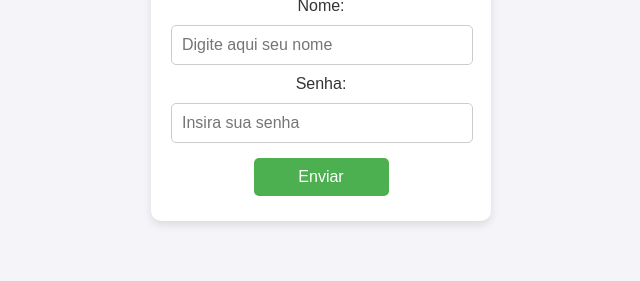
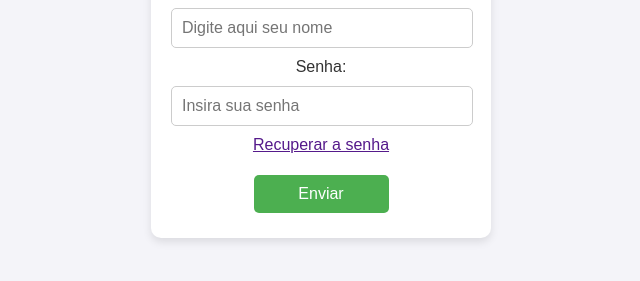
Before and after one commit to GabrielDanteCandido/Aula01DevOps, a plain HTML site: page index.html in a window 1280 px wide. Shown: the part 333-614 px from the top of the page, without its empty margins (319-959 px from the left). Drawn offline with Linux system fonts and the light colour scheme.

Commit message:
adcionado link recuperar senha

```diff
--- a/index.html
+++ b/index.html
@@ -29,6 +29,7 @@ function sugerirSenha(campoSenha) {
             <div class="form-group">
                 <label for="senha">Senha:</label>
                 <input type="password" id="senha" name="senha" maxlength="8" minlength="2" placeholder="Insira sua senha" onclick="sugerirSenha(this)" required>
+                <a href="" target="_blank">Recuperar a senha</a><p>
             </div>
             <form action="operacoes.html" method="post">
                 <button type="submit">Enviar</button>
```
